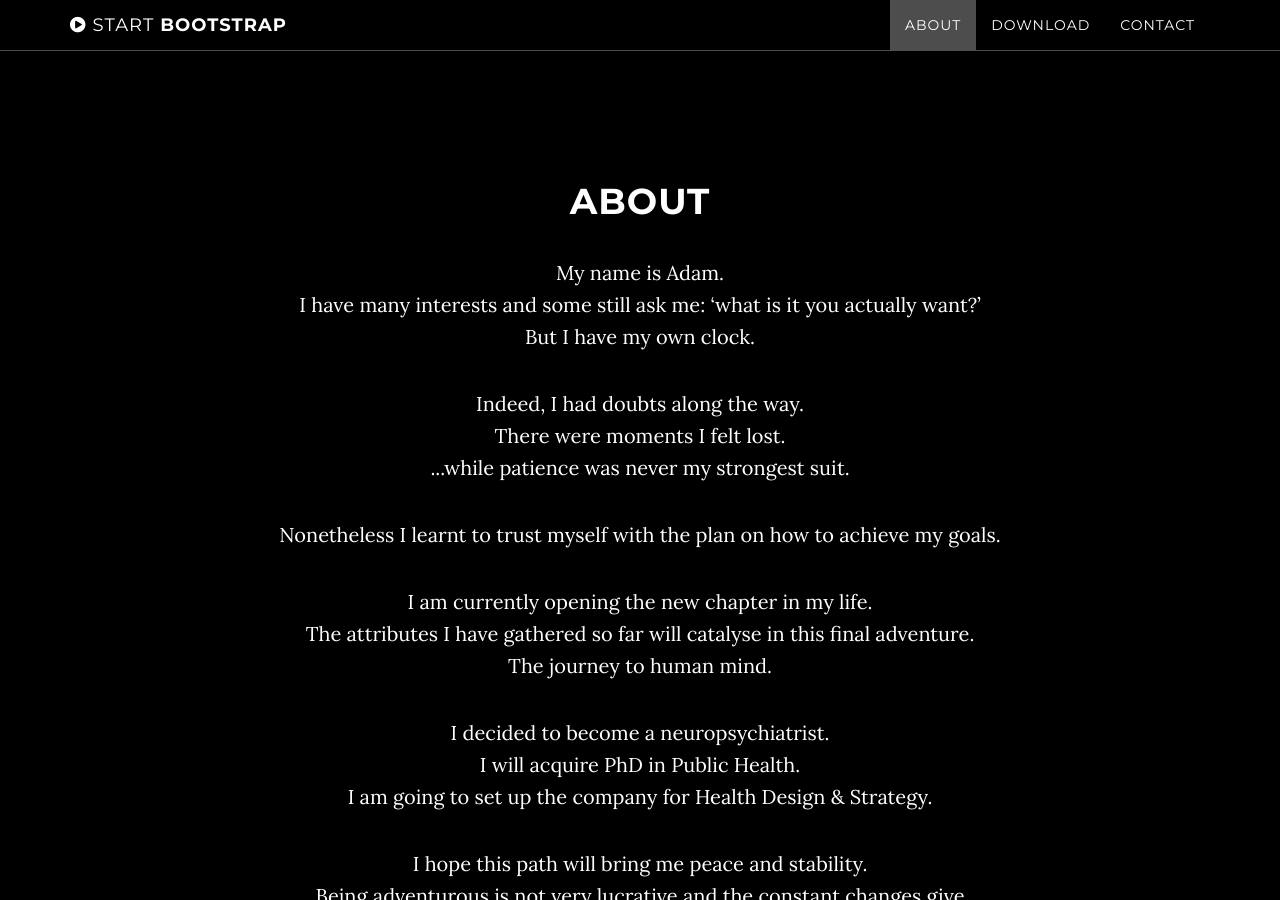
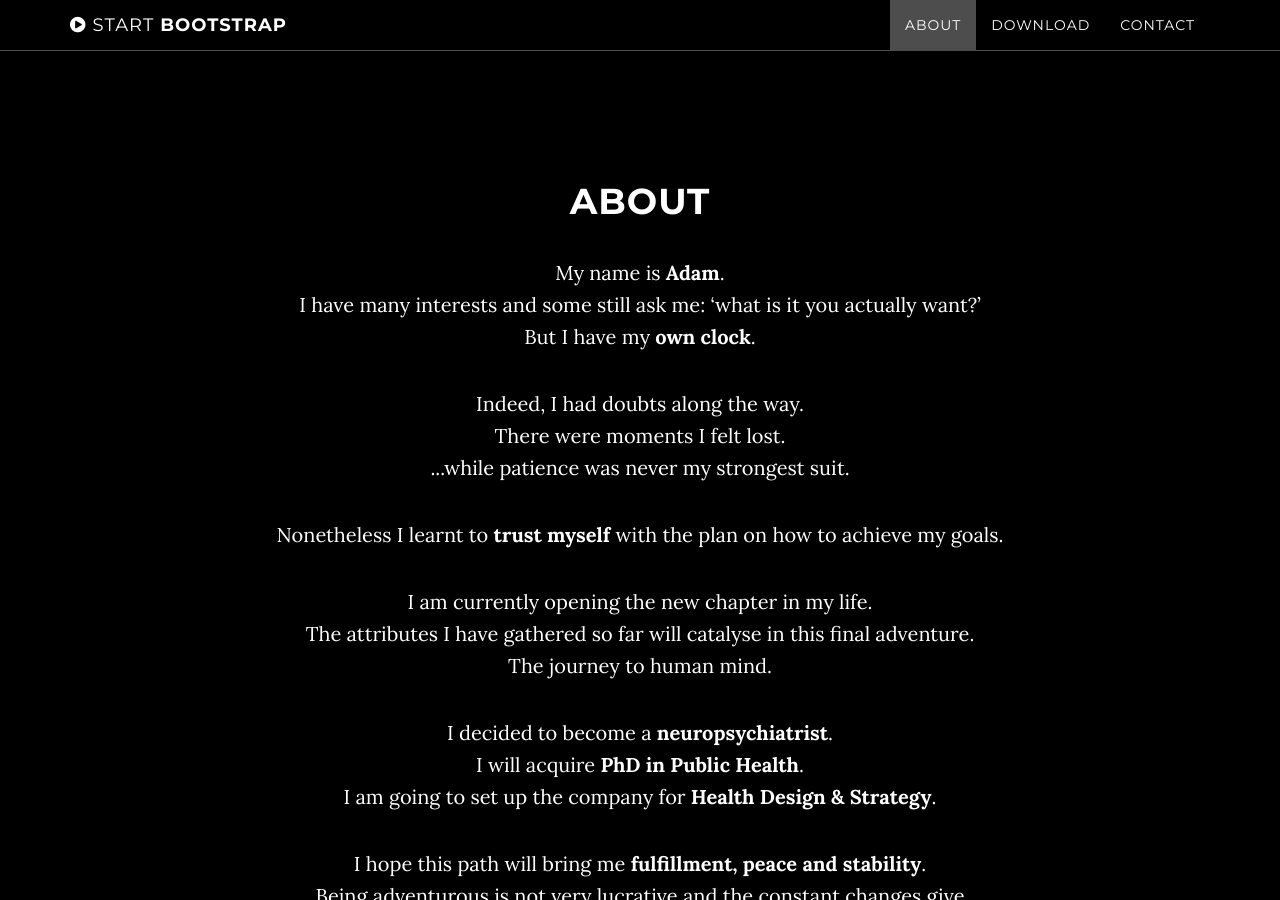
Before and after one commit to kozload/kozload.github.io, a Jekyll site: the page built from index.html, in a window 1280 px wide and 900 px high, scrolled down 918 px. Built offline with Jekyll 4.4.1, drawn with Linux system fonts in a browser that asks for light colours; some of the changed lines change nothing that is shown; some of the changed text lies outside the part shown.

Commit message:
Update about.html

```diff
--- a/_includes/about.html
+++ b/_includes/about.html
@@ -3,14 +3,14 @@
         <div class="row">
             <div class="col-lg-8 col-lg-offset-2">
                 <h1>About</h1>
-                <p>My name is Adam.<br>I have many interests and some still ask me: ‘what is it you actually want?’<br>But I have my own clock.</p>
+                <p>My name is <b>Adam</b>.<br>I have many interests and some still ask me: ‘what is it you actually want?’<br>But I have my <b>own clock</b>.</p>
                 <p>Indeed, I had doubts along the way.<br>There were moments I felt lost.<br>...while patience was never my strongest suit.</p>
-                <p>Nonetheless I learnt to trust myself with the plan on how to achieve my goals.</p>
+                <p>Nonetheless I learnt to <b>trust myself</b> with the plan on how to achieve my goals.</p>
                 <p>I am currently opening the new chapter in my life.<br>The attributes I have gathered so far will catalyse in this final adventure.<br>The journey to human mind.</p>
-                <p>I decided to become a neuropsychiatrist.<br>I will acquire PhD in Public Health.<br>I am going to set up the company for Health Design & Strategy.</p>
-                <p>I hope this path will bring me peace and stability.<br>Being adventurous is not very lucrative and the constant changes give heartbreaks.</p>
-                <p>As I wish to enrich this website further.<br>I hope it will finally include posts of some thoughts<br>and more about the projects that I wish to collaborate on.</p>
-
+                <p>I decided to become a <b>neuropsychiatrist</b>.<br>I will acquire <b>PhD in Public Health</b>.<br>I am going to set up the company for <b>Health Design & Strategy</b>.</p>
+                <p>I hope this path will bring me <b>fulfillment, peace and stability</b>.<br>Being adventurous is not very lucrative and the constant changes give heartbreaks.</p>
+                <p>As I wish to enrich this website further.<br>I hope it will finally include <b>posts</b> of some thoughts<br>and more about the <b>projects</b> that I wish to <b>collaborate on</b>.</p>
+                <p><i>Through wisdom and strategy channel one's talents for common well-being<br>Through senses and innovation empower humans to live righteously</i></p>
             </div>
         </div>
     </section>
```
